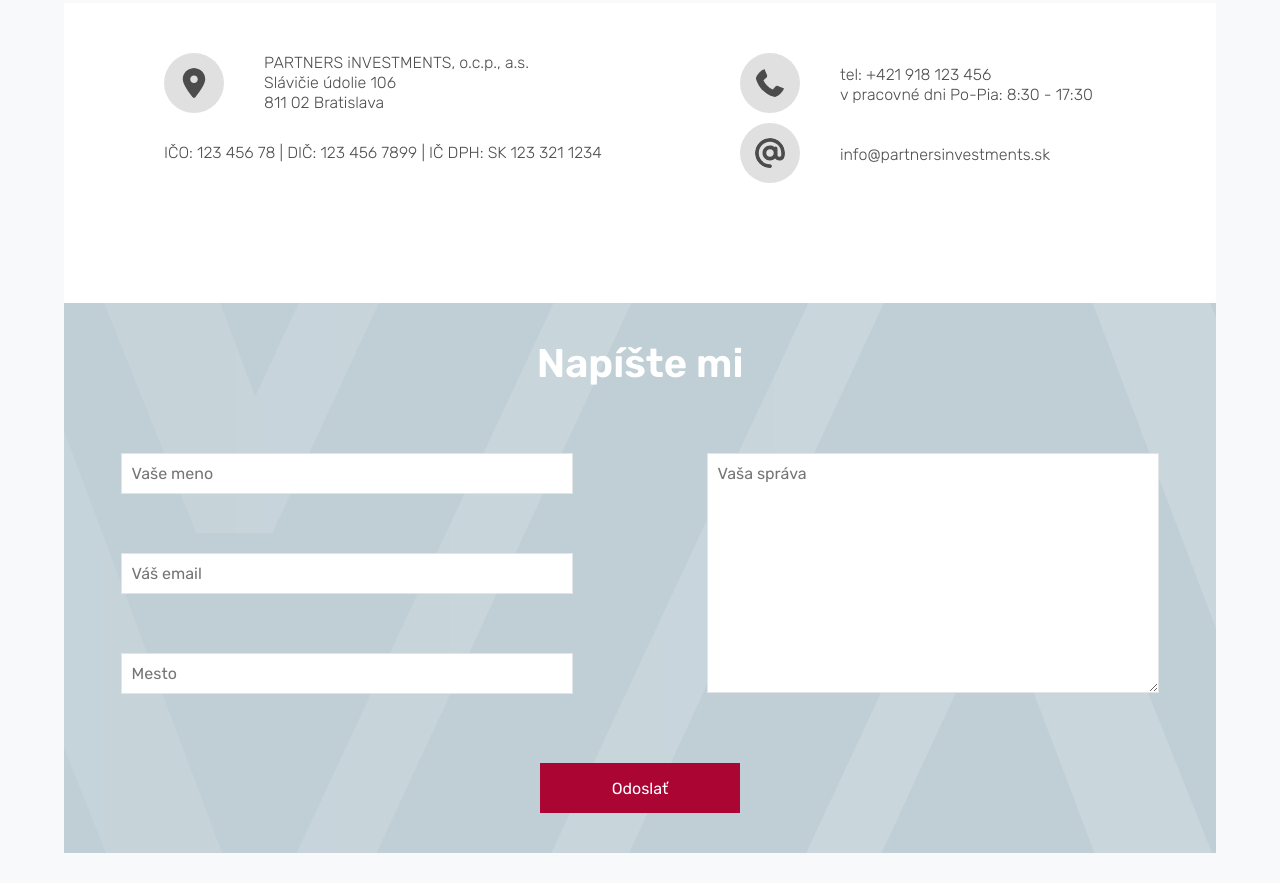
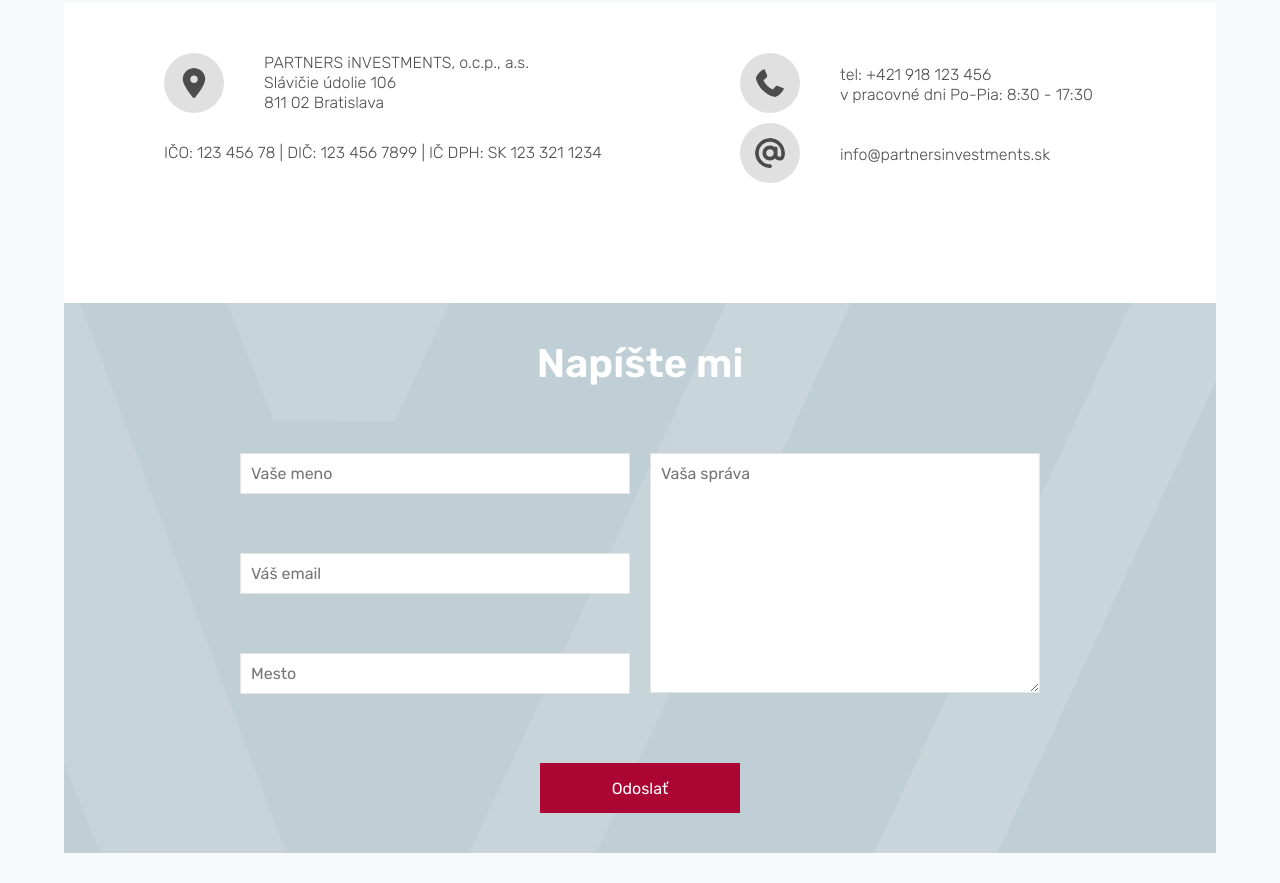
Before and after one commit to viliamnovicky/financial-adviser, a website: page index.html in a window 1280 px wide. Shown: the part 5277-6160 px from the top of the page. Drawn offline with Linux system fonts and the light colour scheme.

Commit message:
some phone styling

```diff
--- a/index.html
+++ b/index.html
@@ -482,6 +482,7 @@
         </div>
       </div>
       <h1 class="form__header">Napíšte mi</h1>
+      <div class="form_outer">
         <div class = "cont-grid-2x form">
           <div class="form__cont">
             <div class="form__group">
@@ -502,6 +503,7 @@
                 <label class = "form__element form__element--label form__element--label--textarea" for="message">Vaša správa</label>
             </div>
             <button class="btn btn__primary form__send">Odoslať</button>
+          </div>
       </div>
     </div>
     <footer class="footer">
--- a/scss/components/_form.scss
+++ b/scss/components/_form.scss
@@ -1,10 +1,19 @@
+.form_outer {
+        background: $color-grey-light-3 url(../img/backgroung-ornament-modal.png);
+        width: 90vw;
+        margin: auto;
+
+        @include respond(phone) {
+            width: 98vw;
+          }
+}
+
 .form {
-  width: 90vw !important;
+  width: 80rem !important;
   height: 65rem !important;
   margin-top: 20rem !important;
   padding-top: 20rem;
-  background: $color-grey-light-3 url(../img/backgroung-ornament-modal.png)
-    no-repeat center center/cover !important;
+  justify-content: left !important;
 
   @include respond(tab-land) {
     grid-template-columns: 1fr 1fr !important;
@@ -13,10 +22,7 @@
   @include respond(tab-port) {
     grid-template-columns: 1fr !important;
     height: 95rem !important;
-  }
-
-  @include respond(phone) {
-    width: 98vw !important;
+    width: 80% !important;
   }
 
   &__header {
@@ -33,7 +39,7 @@
   }
 
   &__cont {
-    width: 80%;
+    width: 100%;
     margin: auto;
     margin-top: 5rem;
   }
```
Also changed, not shown: css/style.comp.css, css/style.css, css/style.prefix.css, 2 other files. Lines whose indentation alone changed are shown as unchanged.
